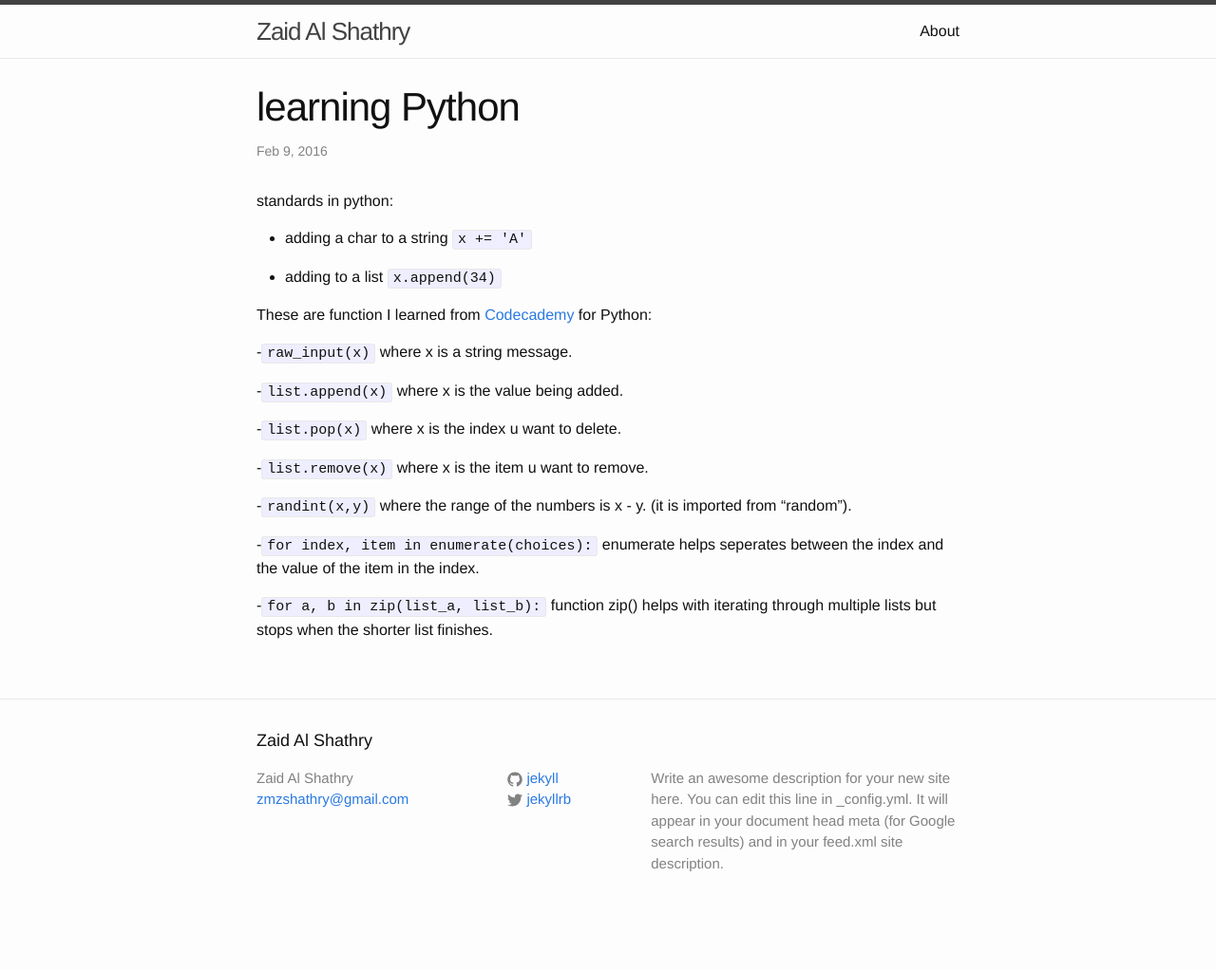
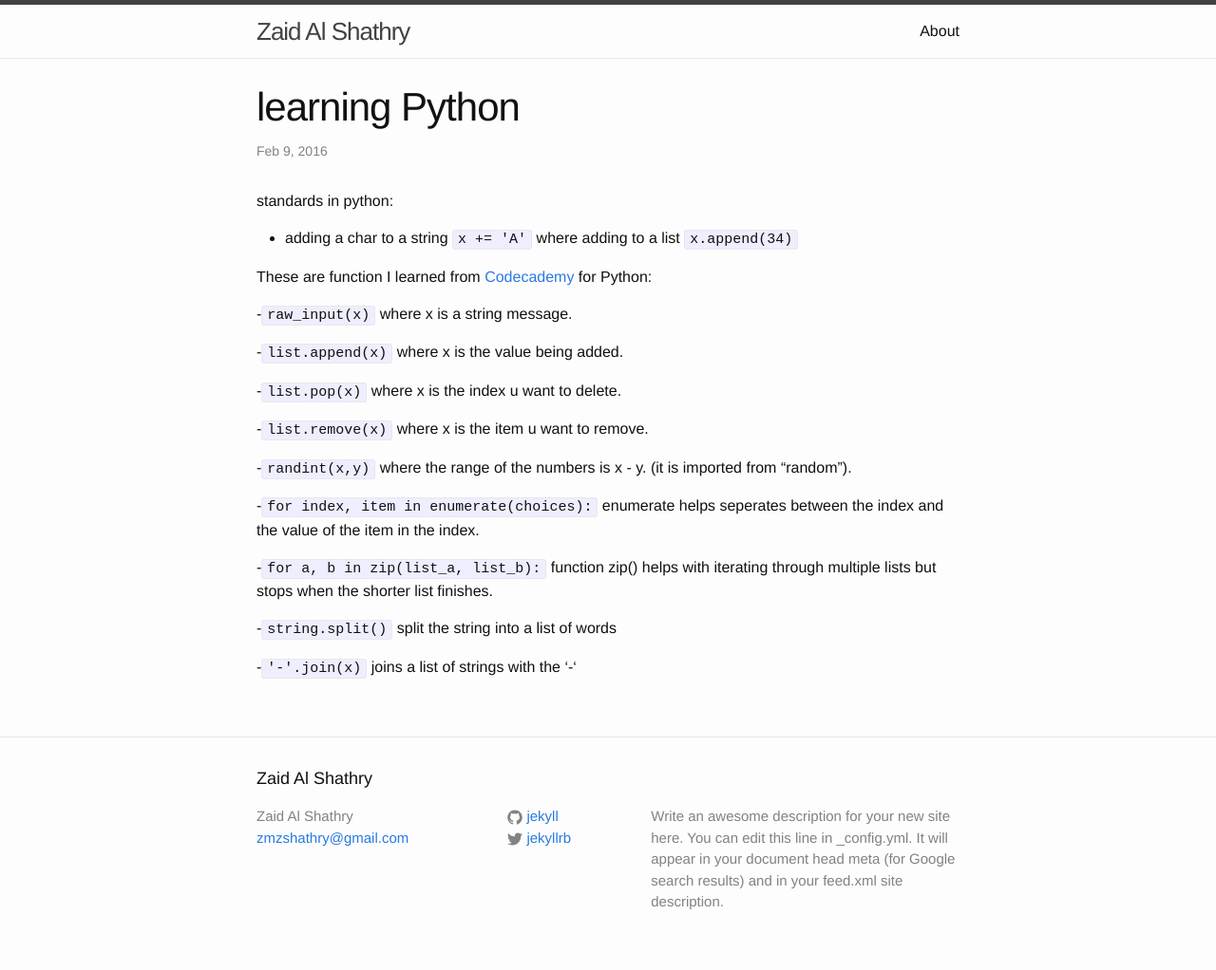
Before and after one commit to zaidmsh/zaid.github.io, a Jekyll site: the page built from _posts/2016-02-10-PthonFun.markdown, in a window 1280 px wide. Shown: the whole page at 95% size. Built offline with Jekyll 4.4.1, drawn with Linux system fonts in a browser that asks for light colours; before the commit the page ends 981 px from its top, so only the background shows below that.

Commit message:
adding split and join

````diff
--- a/_posts/2016-02-10-PthonFun.markdown
+++ b/_posts/2016-02-10-PthonFun.markdown
@@ -6,9 +6,7 @@ categories: jekyll update
 ---
 standards in python:
 
-- adding a char to a string ```x += 'A'```
-
-- adding to a list ``` x.append(34)```
+- adding a char to a string ```x += 'A'``` where adding to a list ``` x.append(34)```
 
 These are function I learned from [Codecademy][code-cademy] for Python:
 
@@ -26,4 +24,8 @@ These are function I learned from [Codecademy][code-cademy] for Python:
 
 -```for a, b in zip(list_a, list_b):``` function zip() helps with iterating through multiple lists but stops when the shorter list finishes.
 
+-```string.split()``` split the string into a list of words
+
+-```'-'.join(x)``` joins a list of strings with the '-'
+
 [code-cademy]: https://www.codecademy.com
````
